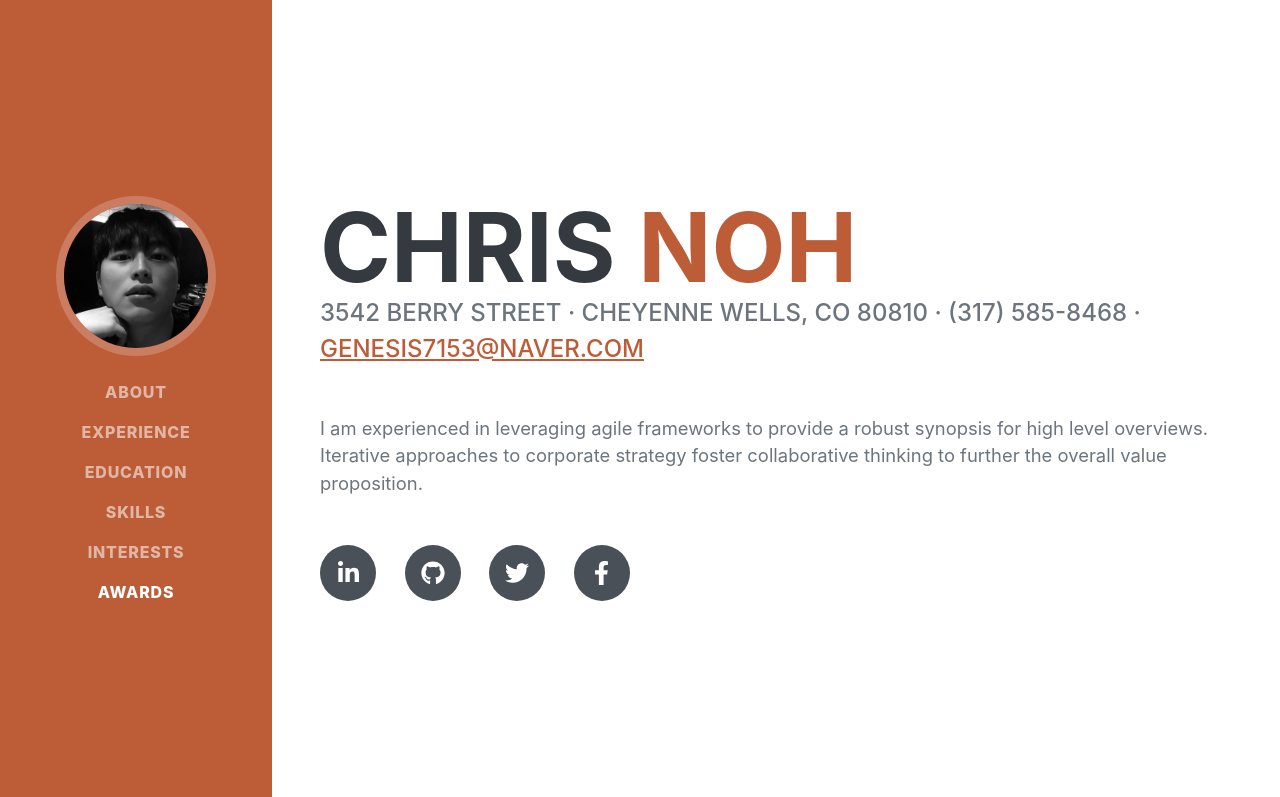
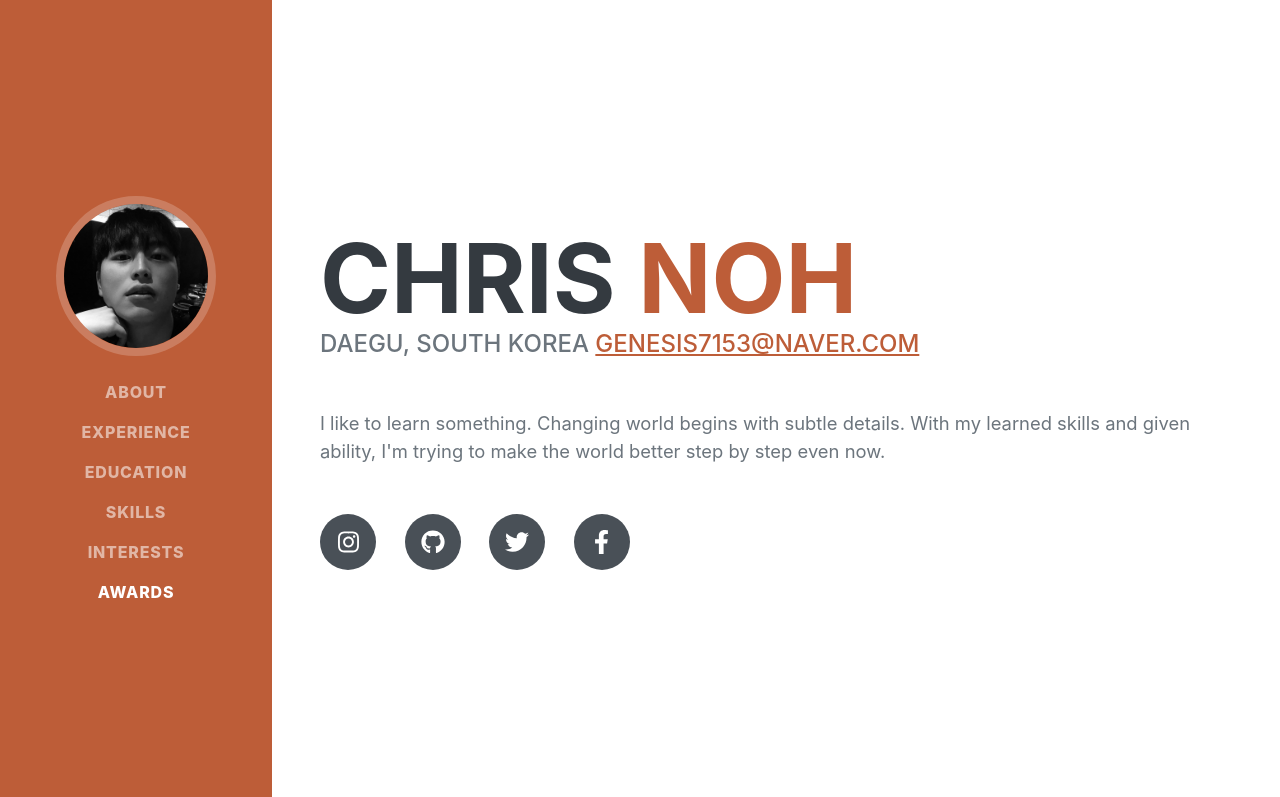
Before and after one commit to genesis7153/genesis7153.github.io, a plain HTML site: page index.html in a window 1280 px wide. Shown: the top 797 px of the page. Drawn offline with nearby package versions, Linux system fonts and the light colour scheme; a web font is replaced by a local one.

Commit message:
Update index.html
change main

```diff
--- a/index.html
+++ b/index.html
@@ -5,7 +5,7 @@
         <meta name="viewport" content="width=device-width, initial-scale=1, shrink-to-fit=no" />
         <meta name="description" content="" />
         <meta name="author" content="" />
-        <title>Resume - Start Bootstrap Theme</title>
+        <title>Chris Noh</title>
         <link rel="icon" type="image/x-icon" href="assets/img/favicon.ico" />
         <!-- Font Awesome icons (free version)-->
         <script src="https://use.fontawesome.com/releases/v5.15.3/js/all.js" crossorigin="anonymous"></script>
@@ -44,12 +44,12 @@
                         <span class="text-primary">NOH</span>
                     </h1>
                     <div class="subheading mb-5">
-                        3542 Berry Street · Cheyenne Wells, CO 80810 · (317) 585-8468 ·
+                        Daegu, South Korea
                         <a href="mailto:genesis7153@naver.com">genesis7153@naver.com</a>
                     </div>
-                    <p class="lead mb-5">I am experienced in leveraging agile frameworks to provide a robust synopsis for high level overviews. Iterative approaches to corporate strategy foster collaborative thinking to further the overall value proposition.</p>
+                    <p class="lead mb-5">I like to learn something. Changing world begins with subtle details. With my learned skills and given ability, I'm trying to make the world better step by step even now.</p>
                     <div class="social-icons">
-                        <a class="social-icon" href="#!"><i class="fab fa-linkedin-in"></i></a>
+                        <a class="social-icon" href="#!"><i class="fab fa-instagram"></i></a>
                         <a class="social-icon" href="#!"><i class="fab fa-github"></i></a>
                         <a class="social-icon" href="#!"><i class="fab fa-twitter"></i></a>
                         <a class="social-icon" href="#!"><i class="fab fa-facebook-f"></i></a>
```
